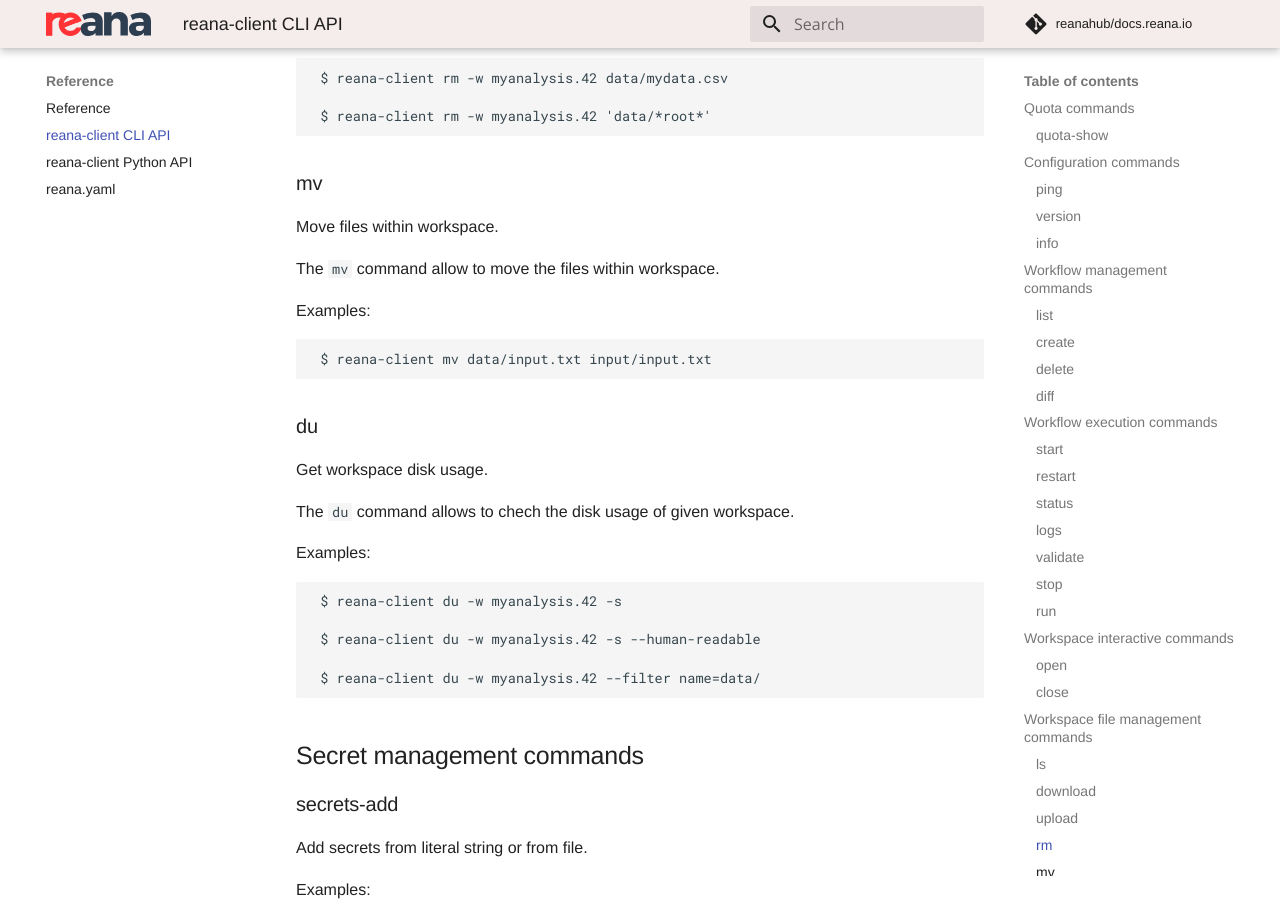
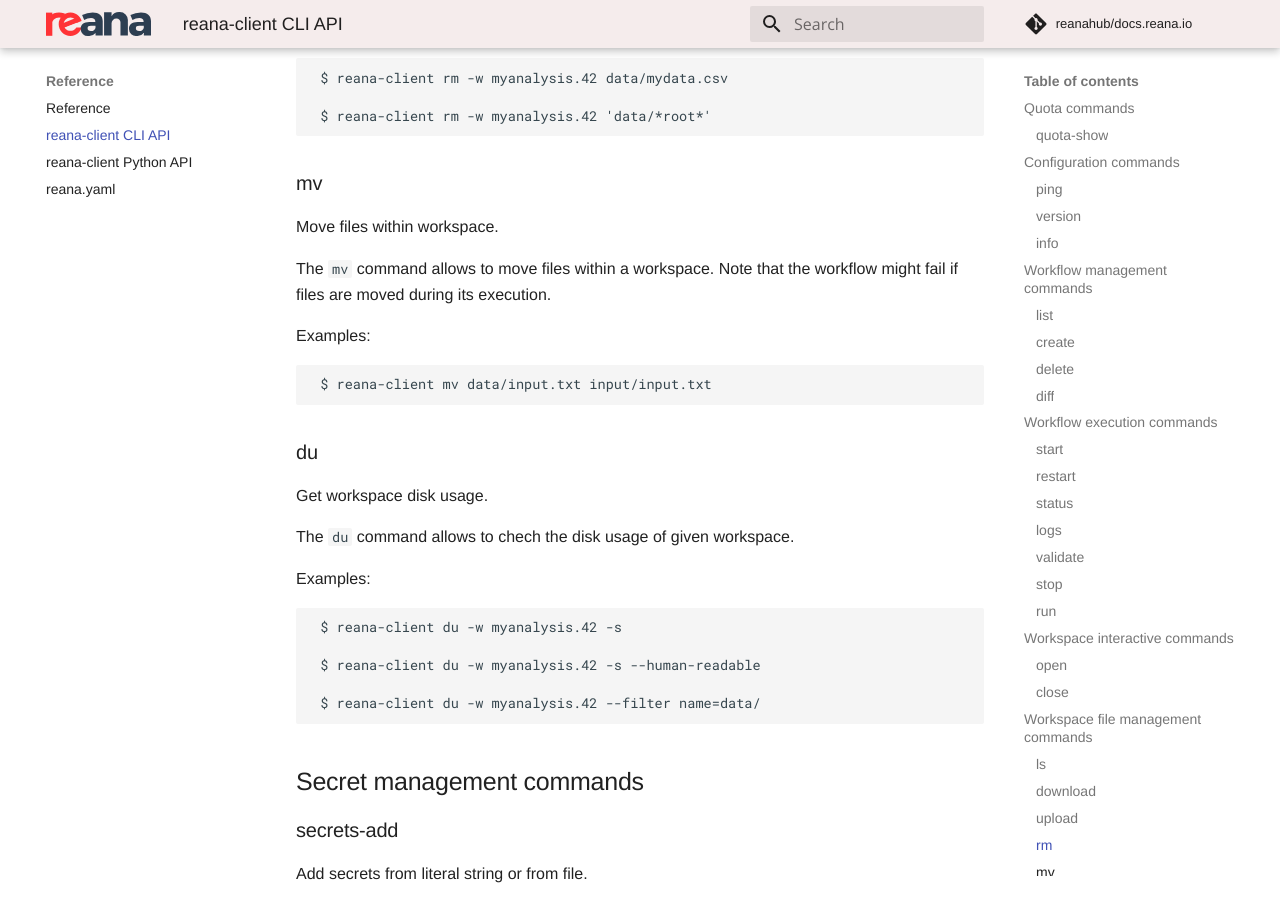
Before and after one commit to reanahub/docs.reana.io, an MkDocs documentation site: the page built from docs/reference/reana-client-cli-api/index.md, in a window 1280 px wide and 900 px high, scrolled down 8440 px. Built offline with MkDocs 1.6.1 and Material for MkDocs 9.7.7, drawn with Linux system fonts in a browser that asks for light colours; comment, search, counter and statistics services are not loaded.

Commit message:
docs: update reana-client mv command

```diff
--- a/docs/reference/reana-client-cli-api/index.md
+++ b/docs/reference/reana-client-cli-api/index.md
@@ -380,7 +380,8 @@ Examples:
 
 Move files within workspace.
 
-The ``mv`` command allow to move the files within workspace.
+The ``mv`` command allows to move files within a workspace. Note that the
+workflow might fail if files are moved during its execution.
 
 Examples:
 
```
